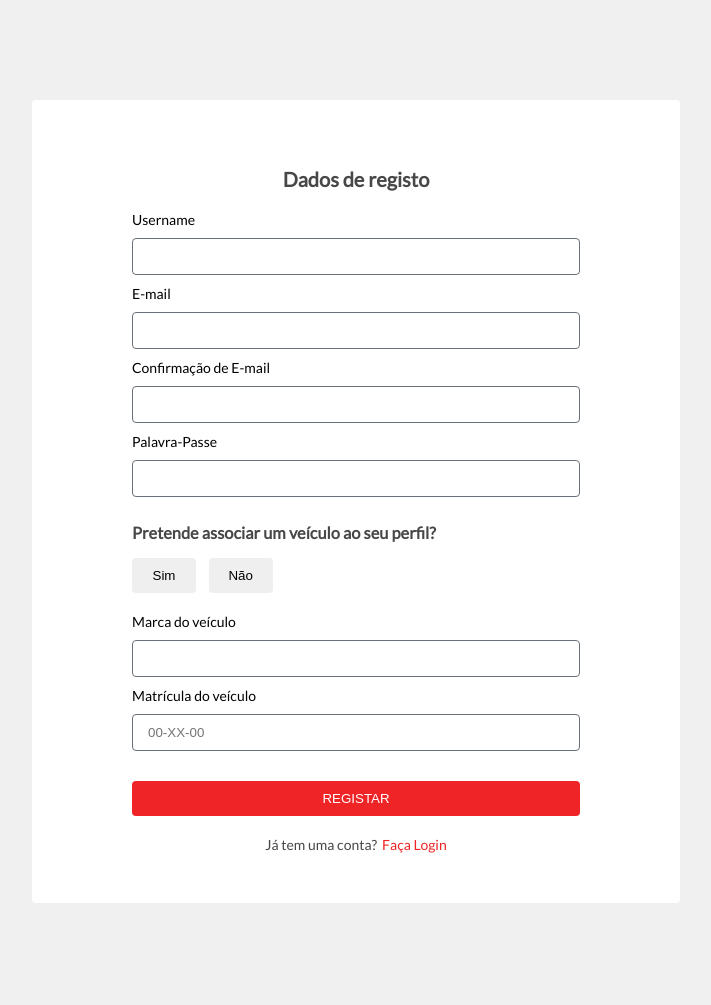
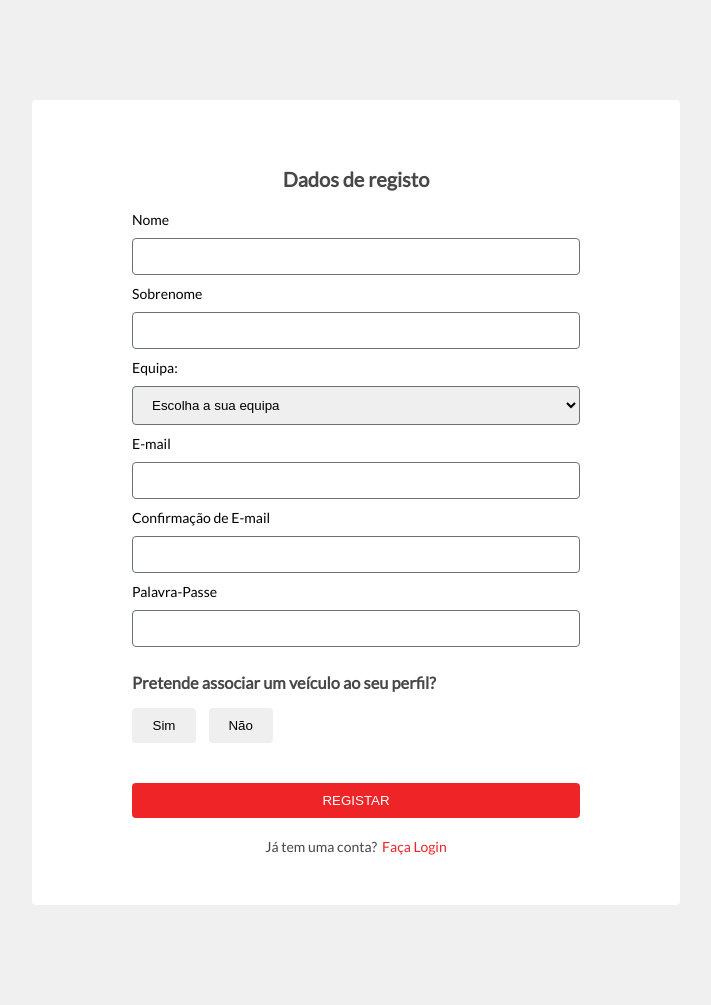
Before and after one commit to erichmontalvao/fidelidade, a PHP site: page /registo.html in a window 1280 px wide. Shown: the whole page, without its empty margins (284-995 px from the left). Before the commit the page ends 903 px from the top, so only its background shows below. Run offline with PHP 8.4, Linux system fonts and the light colour scheme.

Commit message:
inclusão do nome e sobrenome

```diff
--- a/css/styles.css
+++ b/css/styles.css
@@ -35,6 +35,13 @@ label{
 }
 
 input{
+    margin-bottom: 10px;
+    border: 1px solid #6A7178;
+    border-radius: 4px;
+    padding: 10px 15px;
+}
+
+select{
     margin-bottom: 10px;
     border: 1px solid #6A7178;
     border-radius: 4px;
@@ -110,3 +117,7 @@ input{
     color: white;
     margin-bottom: 20px;
 }
+
+/*.inibida{
+    display: none;
+}*/
--- a/registo.html
+++ b/registo.html
@@ -21,12 +21,37 @@
         <div class="header">
             <h2>Dados de registo</h2>
         </div>
-        <form action="novoregistro.php" method="POST">
+        <!--<form action="novoregistro.php" method="POST">-->
         <div class="main">
+
             <div class="content">
-                <label for="username">Username</label>
-                <input type="text" id="username" autocomplete="off">
+                <label for="nome">Nome</label>
+                <input type="text" id="nome" autocomplete="off">
             </div>
+
+            <div class="content">
+                <label for="sobrenome">Sobrenome</label>
+                <input type="text" id="sobrenome" autocomplete="off">
+            </div>
+
+            <div class="content">
+                <label for="equipa">Equipa:</label>
+                <select id="equipa" name="equipa">
+                    <option value="0">Escolha a sua equipa</option>
+                    <option value="1">01</option>
+                    <option value="2">02</option>
+                    <option value="3">03</option>
+                    <option value="4">04</option>
+                    <option value="5">05</option>
+                    <option value="6">06</option>
+                    <option value="7">07</option>
+                    <option value="8">08</option>
+                    <option value="9">09</option>
+                    <option value="10">10</option>
+
+                </select>
+            </div>
+
             <div class="content">
                 <label for="email">E-mail</label>
                 <input type="text" id="email" autocomplete="off">
@@ -39,12 +64,15 @@
                 <label for="password">Palavra-Passe</label>
                 <input type="password" id="password" autocomplete="off">
             </div>
+
+
             <div class="content-car">
                 <h3>Pretende associar um veículo ao seu perfil?</h3>
                 <div class="car-btns">
-                    <button id="btn-yes">Sim</button>
-                    <button id="btn-no">Não</button>
+                    <button type="button" id="btn-yes" onclick="displayDados('dadosveiculo');">Sim</button>
+                    <button type="button" id="btn-no" onclick="esconderDados('dadosveiculo');">Não</button>
                 </div>
+            <div class="inibida" id="dadosveiculo" style="display: none;">
                 <div class="content">
                     <label for="brand">Marca do veículo</label>
                     <input type="text" id="brand" autocomplete="off">
@@ -54,6 +82,7 @@
                     <input type="text" id="plate" autocomplete="off" placeholder="00-XX-00">
                 </div>
             </div>
+            </div>
         </div>
         <div class="footer">
             <div class="content">
@@ -61,8 +90,19 @@
                 <span id="create-account">Já tem uma conta?<a href="login.html" id="link-register">Faça Login</a></span>
             </div>
         </div>
-        </form>
+        <!--</form>-->
     </div>
+
+
 </body>
 
+<script>
+    function displayDados(el) {
+         document.getElementById(el).style.display = 'inline';
+    }
+    function esconderDados(el) {
+         document.getElementById(el).style.display = 'none';
+    }
+</script>
+
 </html>
```
Also changed, not shown: database.php (added, +58 -0 lines).
